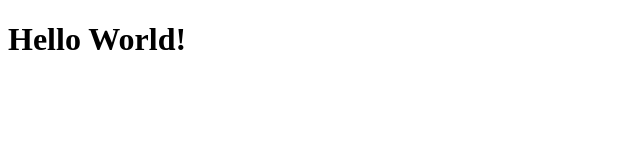
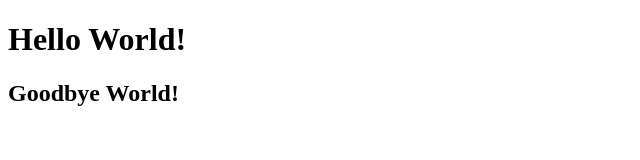
Before and after one commit to llthompson/web101lisa, a plain HTML site: page index.html in a window 1280 px wide. Shown: the whole page, without its empty margins (0-640 px from the left). Drawn offline with Linux system fonts and the light colour scheme.

Commit message:
Add text

```diff
--- a/index.html
+++ b/index.html
@@ -9,5 +9,7 @@
 <body>
     <h1>Hello World!
     </h1>
+    <h2>Goodbye World!
+    </h2>
 </body>
 </html>
```
